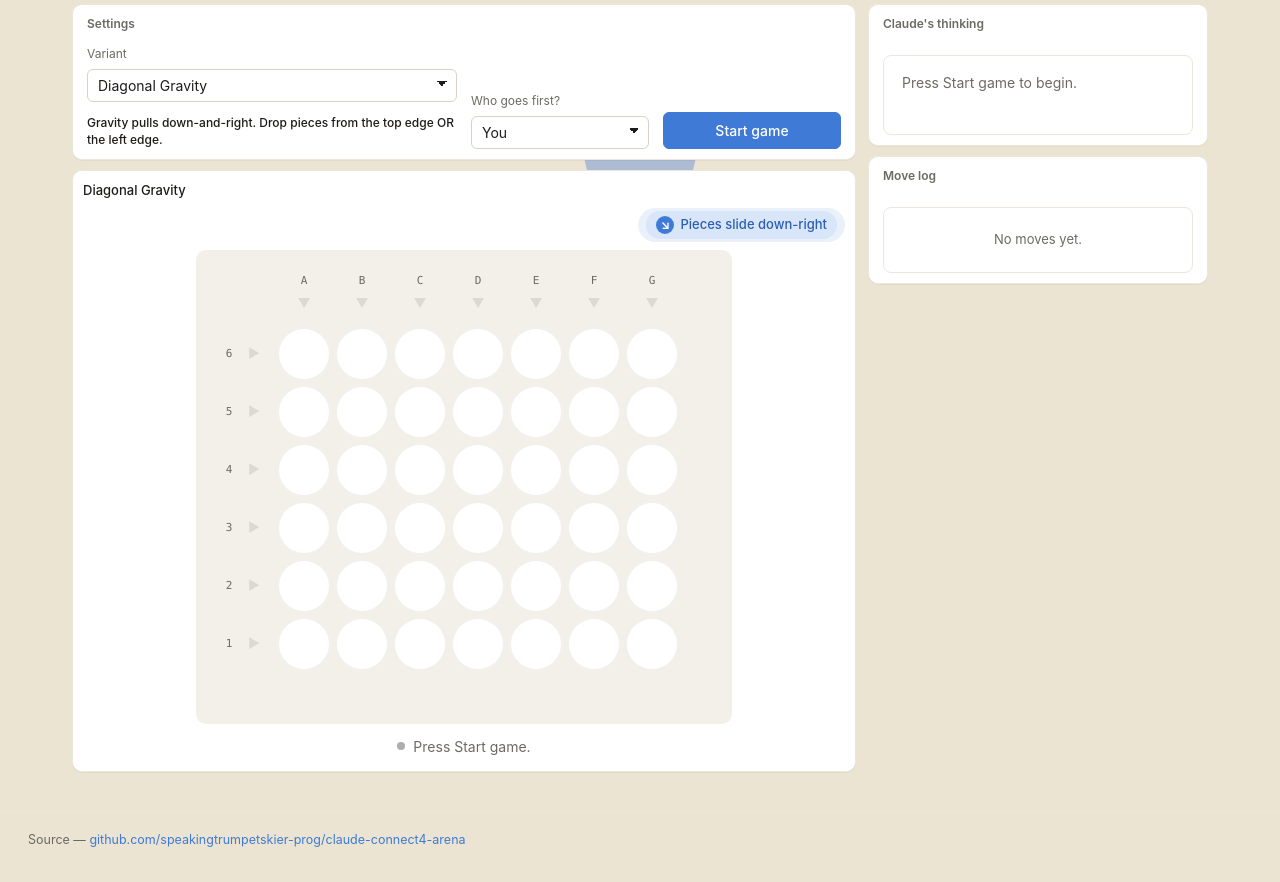
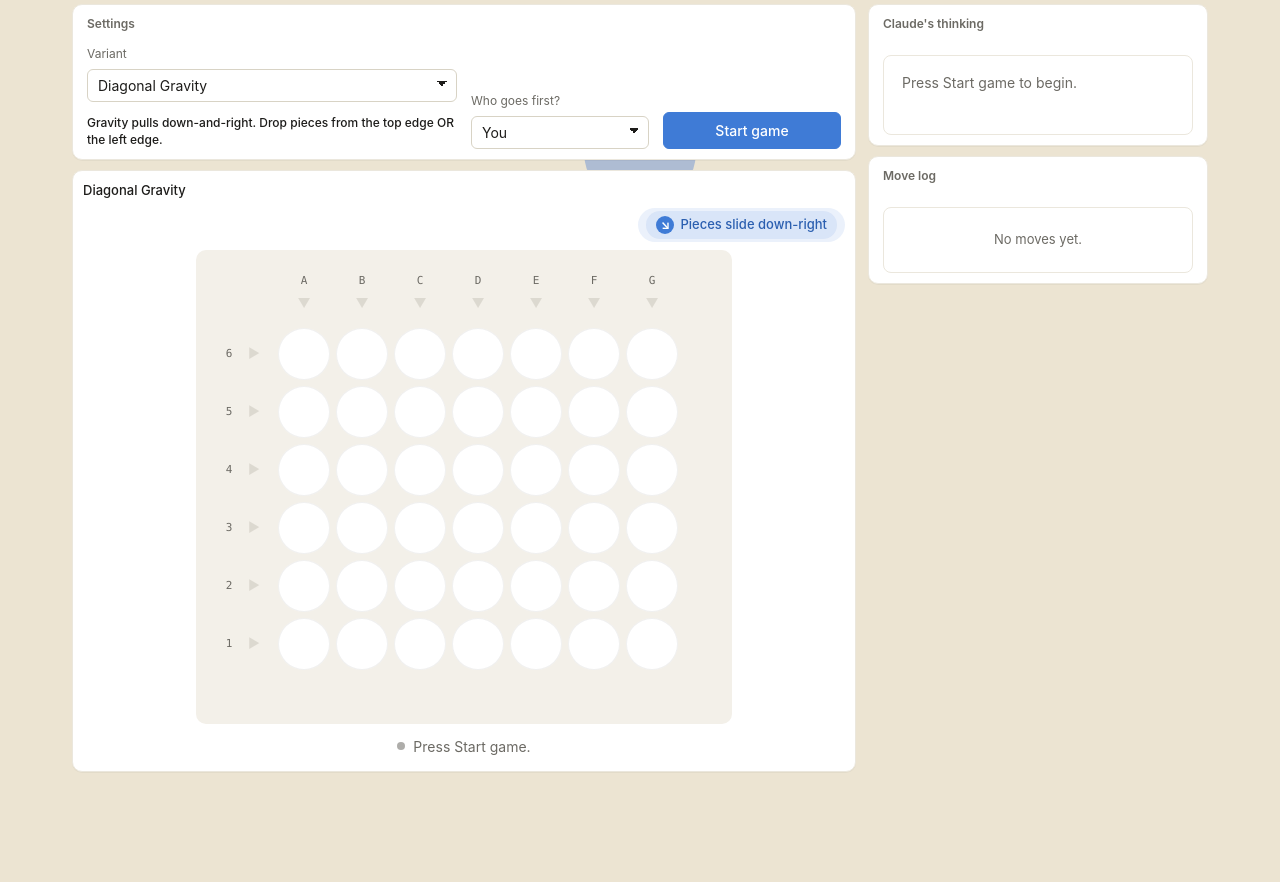
Before and after one commit to speakingtrumpetskier-prog/claude-connect4-arena, a website: page public/index.html in a window 1280 px wide. Shown: the part 61-943 px from the top of the page. After the commit the page ends 873 px from the top, so only its background shows below. Drawn offline with Linux system fonts and the light colour scheme.

Commit message:
Remove footer source link

```diff
--- a/public/index.html
+++ b/public/index.html
@@ -90,9 +90,6 @@
     </div>
   </main>
 
-  <footer>
-    <span>Source — <a href="https://github.com/speakingtrumpetskier-prog/claude-connect4-arena" target="_blank" rel="noopener">github.com/speakingtrumpetskier-prog/claude-connect4-arena</a></span>
-  </footer>
 
   <script type="module" src="/bg.js"></script>
   <script type="module" src="/app.js"></script>
```
